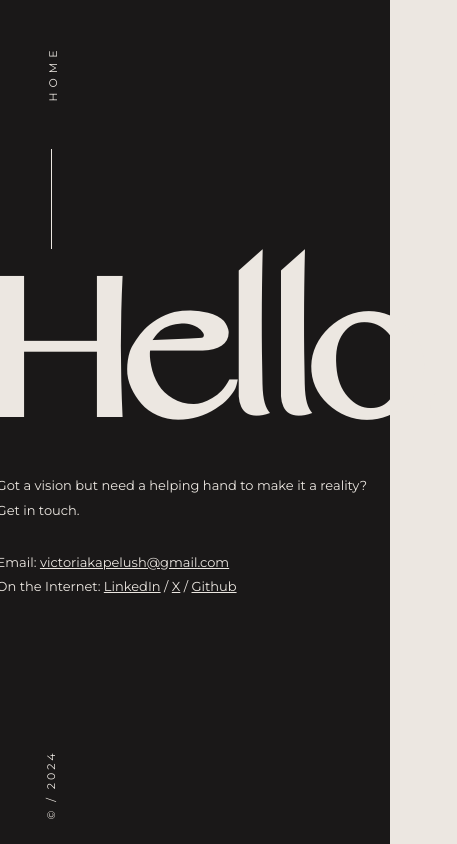
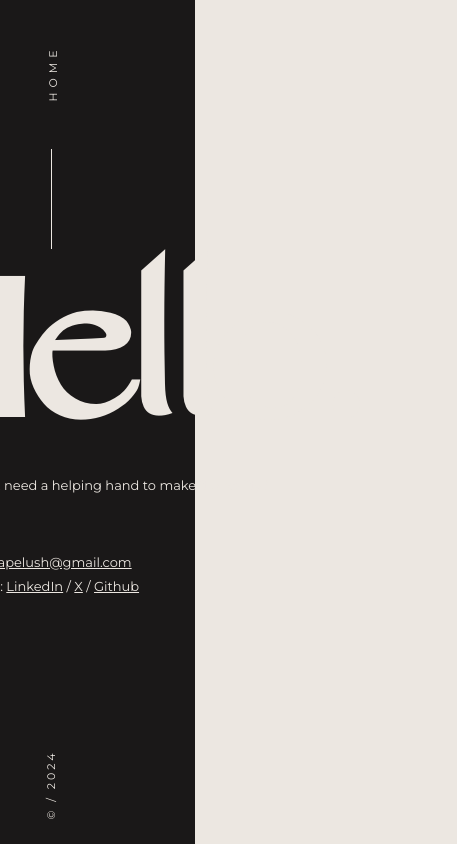
Before and after one commit to victoriakapelush/React-Portfolio-Website, a React (Vite) app: page /contact in a window 390 px wide. Shown: the whole page, 457 px wide, since content can reach past the window. Built offline with nearby package versions, Linux system fonts and the light colour scheme.

Commit message:
Change paragraph font size of work page for mobile

```diff
--- a/src/style/index.css
+++ b/src/style/index.css
@@ -393,6 +393,7 @@ body {
     display: flex;
     flex-direction: column;
     height: 100%;
+    width: 50%;
   }
 
   .work-paragraph, .work-links {
@@ -403,7 +404,6 @@ body {
     display: flex;
     flex-direction: column;
     align-content: center;
-    width: 50%;
   }
 
   .link-work-name {
```
